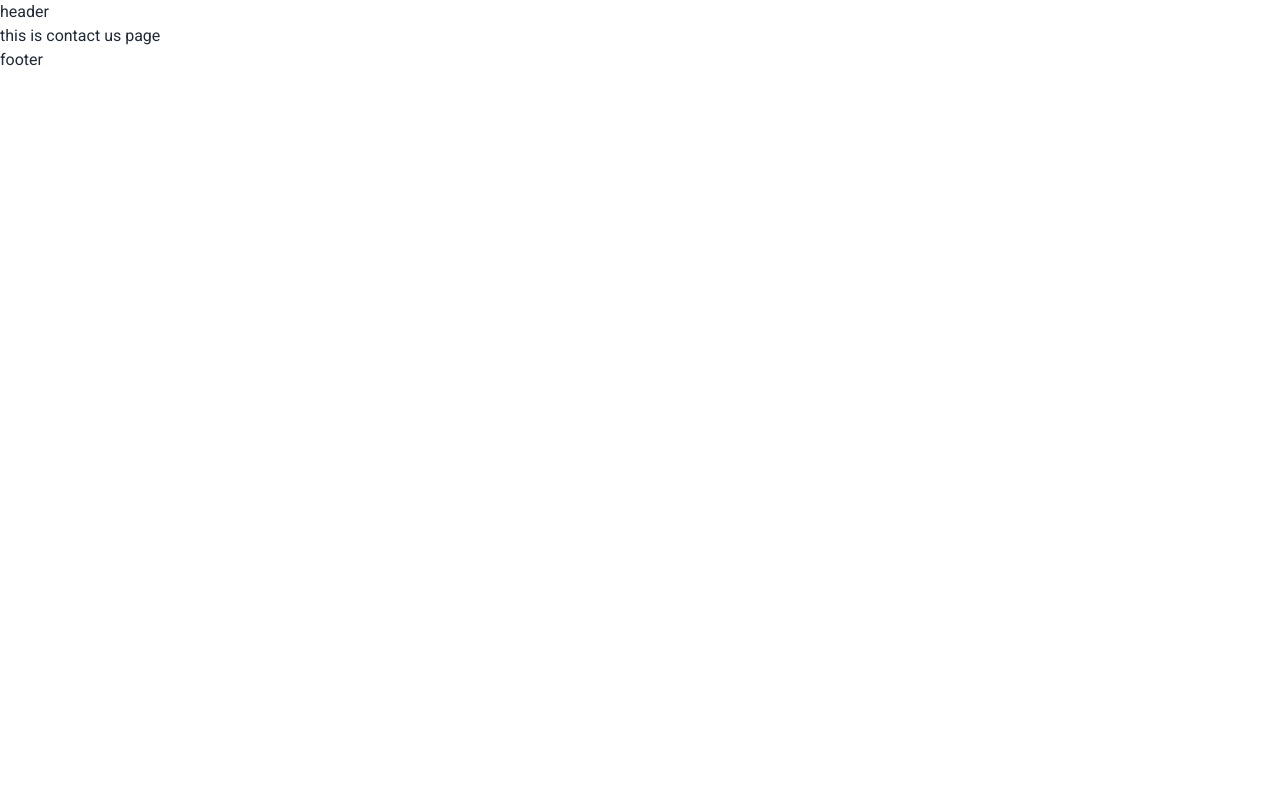
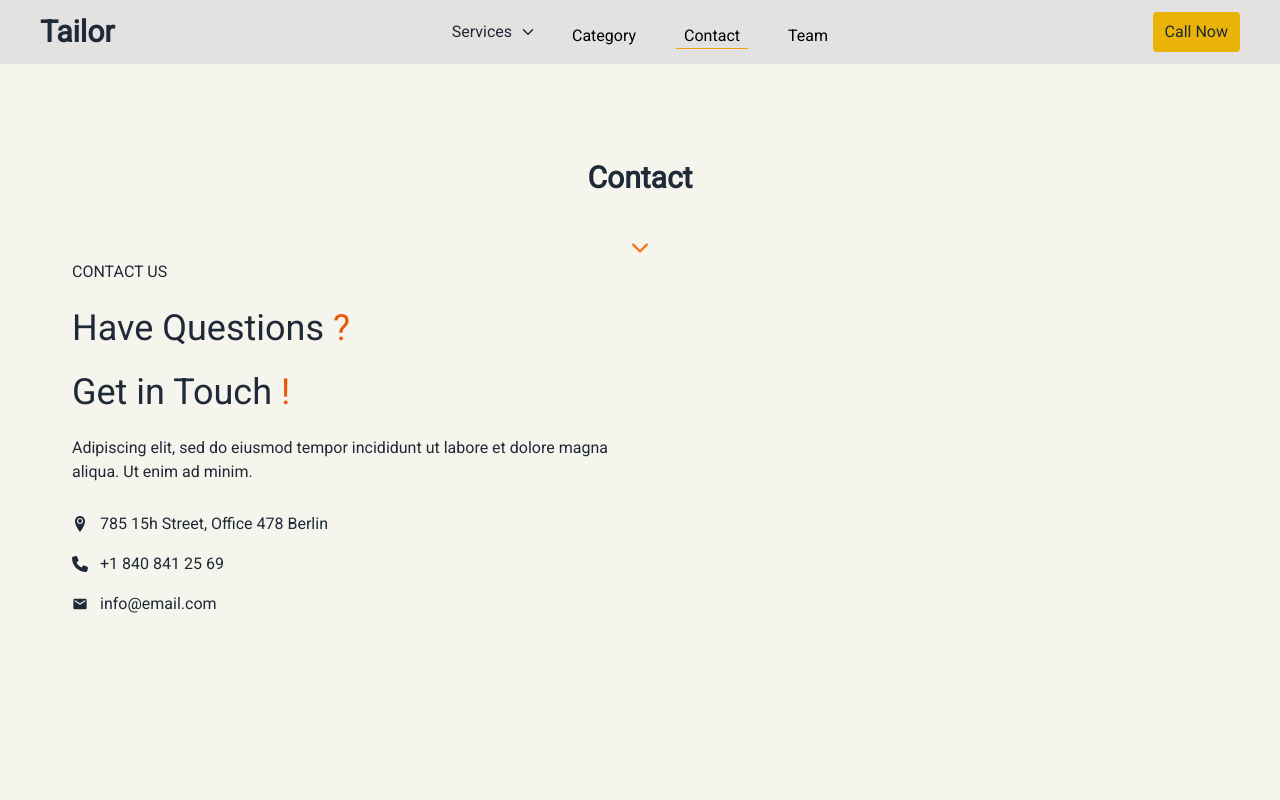
Before and after one commit to tamim6421/tailor-frontend, a Next.js app: page /contact in a window 1280 px wide. Shown: the top 800 px of the page. Built offline with nearby package versions, Linux system fonts and the light colour scheme.

Commit message:
added api in utils file and also added contact us page

```diff
--- a/package.json
+++ b/package.json
@@ -9,6 +9,7 @@
     "lint": "next lint"
   },
   "dependencies": {
+    "axios": "^1.6.7",
     "next": "14.1.0",
     "react": "^18",
     "react-dom": "^18",
--- /dev/null
+++ b/src/app/(withLayout)/category/page.js
@@ -0,0 +1,43 @@
+"use client"
+
+import axios from "axios";
+import { useState, useEffect } from "react";
+import {BASE_URL} from "../../../components/utils/api"
+
+
+const Category = () => {
+
+    const [data, setData] = useState(null);
+    const [loading, setLoading] = useState(true)
+
+    useEffect(() => {
+        const fetchData = async () => {
+          try {
+            setLoading(true);
+            const response = await axios.get(`${BASE_URL}/sleeve_view`);
+            setData(response?.data?.data);
+
+              // Store data in local storage
+        localStorage.setItem('data', JSON.stringify(response?.data?.data));
+
+          } catch (error) {
+            console.error('Error fetching data:', error.message);
+          } finally {
+            setLoading(false);
+          }
+        };
+
+        fetchData();
+      }, []);
+
+      console.log(data)
+
+
+    return (
+        <div className="min-h-[100vh] pt-20">
+            this is categry page {data?.length}
+        </div>
+    );
+};
+
+export default Category;
--- a/src/app/(withLayout)/contact/page.js
+++ b/src/app/(withLayout)/contact/page.js
@@ -1,11 +1,66 @@
-import React from 'react';
+import { IoIosArrowDown } from "react-icons/io";
+import { ImLocation2 } from "react-icons/im";
+import { MdEmail } from "react-icons/md";
+import { FaPhone } from "react-icons/fa6";
 
 const Contact = () => {
-    return (
+  return (
+    <div className="min-h-[100vh] bg-[#F6F5ED]">
+      <div className="pt-20 max-w-[1200px] mx-auto ">
+
+        {/* title sections  */}
         <div>
-            this is contact us page
+          <p className="text-center mt-20 text-3xl font-semibold">Contact</p>
+          <p className="flex mt-10  items-center justify-center">
+            <IoIosArrowDown className="text-2xl text-orange-500" />
+          </p>
         </div>
-    );
+
+        {/* details sections  */}
+
+        <div className="md:flex gap-10">
+            <div className="flex-[1] md:w-3/4 mx-auto px-8">
+
+            <div className="space-y-6">
+                <p>CONTACT US</p>
+                <p className="text-4xl">Have Questions <span className="text-orange-600">?</span> </p>
+                <p className="text-4xl">Get in Touch  <span className="text-orange-600">!</span></p>
+                <p>Adipiscing elit, sed do eiusmod tempor incididunt ut labore et dolore magna aliqua. Ut enim ad minim.</p>
+            </div>
+
+            <div className="space-y-4 mt-7">
+                <div className="flex gap-3 items-center ">
+                    <p>
+                    <ImLocation2 />
+                    </p>
+                    <p>785 15h Street, Office 478 Berlin</p>
+                </div>
+                <div className="flex gap-3 items-center ">
+                    <p>
+                    <FaPhone />
+                    </p>
+                    <p>+1 840 841 25 69</p>
+                </div>
+                <div className="flex gap-3 items-center ">
+                    <p>
+                    <MdEmail />
+                    </p>
+                    <p>info@email.com</p>
+                </div>
+            </div>
+
+
+            </div>
+            <div className="flex-[1]">
+
+
+            </div>
+
+        </div>
+
+      </div>
+    </div>
+  );
 };
 
 export default Contact;
--- a/src/app/(withLayout)/layout.js
+++ b/src/app/(withLayout)/layout.js
@@ -1,11 +1,13 @@
+import Footer from '@/components/Footer/Footer';
+import Navbar from '@/components/Navbar/Navbar';
 import React from 'react';
 
 const Layout = ({children}) => {
     return (
-        <div>
-            <p>header</p>
+        <div className="">
+            <Navbar></Navbar>
             {children}
-           <p>footer</p>
+           <Footer></Footer>
         </div>
     );
 };
--- a/src/components/Navbar/Navbar.jsx
+++ b/src/components/Navbar/Navbar.jsx
@@ -11,7 +11,7 @@ const Navbar = () => {
 
   return (
     <div className=" shadow-md w-full">
-      <div className="navbar fixed z-10 bg-opacity-50 md:px-10 bg-[#140e0646]  text-white">
+      <div className="navbar fixed z-10 bg-opacity-50 md:px-10 bg-[#e0deded8]">
 
         <div className="navbar-start">
           <div className="dropdown">
@@ -93,10 +93,21 @@ const Navbar = () => {
 
           <ul className=" space-x-8 menu-horizontal px-1">
             <li>
-              <Link className={` ${pathname === '/' ? '"relative hover:border-b-2 border-amber-500 inline-block text-white hover:text-yellow-500 group font-semibold pt-2 px-2 ': 'relative border-b-2 border-transparent inline-block text-white hover:text-yellow-500 group font-semibold pt-2 px-2'}`} href="/">Projects</Link>
+              <Link className={` ${pathname === '/category' ? "relative border-b border-amber-500 inline-block text-black hover:text-gray-800 group pt-2 px-2": "relative border-b border-transparent inline-block text-black hover:text-gray-800 group pt-2 px-2"}`} href="/category">Category
+              <span className="absolute inset-x-0 -bottom-0.5 h-0.5 bg-amber-500 transition-transform origin-left transform scale-x-0 group-hover:scale-x-100 duration-200"></span>
+              </Link>
             </li>
+
             <li>
-              <Link className={` ${pathname === '/' ? '"relative hover:border-b-2 border-amber-500 inline-block text-white hover:text-yellow-500 group font-semibold pt-2 px-2 ': 'relative border-b-2 border-transparent inline-block text-white hover:text-yellow-500 group font-semibold pt-2 px-2'}`} href="/">Team</Link>
+              <Link className={` ${pathname === '/contact' ? "relative border-b border-amber-500 inline-block text-black hover:text-gray-800 group pt-2 px-2": "relative border-b border-transparent inline-block text-black hover:text-gray-800 group pt-2 px-2"}`} href="/contact">Contact
+              <span className="absolute inset-x-0 -bottom-0.5 h-0.5 bg-amber-500 transition-transform origin-left transform scale-x-0 group-hover:scale-x-100 duration-200"></span>
+              </Link>
+            </li>
+
+            <li>
+              <Link className={` ${pathname === '/' ? "relative border-b border-amber-500 inline-block text-black hover:text-gray-800 group pt-2 px-2": "relative border-b border-transparent inline-block text-black hover:text-gray-800 group pt-2 px-2"}`} href="/">Team
+              <span className="absolute inset-x-0 -bottom-0.5 h-0.5 bg-amber-500 transition-transform origin-left transform scale-x-0 group-hover:scale-x-100 duration-200"></span>
+              </Link>
             </li>
 
 
--- /dev/null
+++ b/src/components/utils/api.js
@@ -0,0 +1,17 @@
+import axios from "axios";
+
+export const BASE_URL = "https://tailor.amaderthikana.com/api/1";
+
+
+
+export const fetchDataFromApi = async (url, params) => {
+    try {
+      const { data } = await axios.get(BASE_URL + url, {
+        params,
+      });
+      return data;
+    } catch (error) {
+      console.error(`Error fetching data from ${BASE_URL + url}:`, error.message);
+      throw error; // Re-throw the error to be handled by the calling code
+    }
+  };
```
Also changed, not shown: 1 other file (tests, documents, lock files or other folders).
